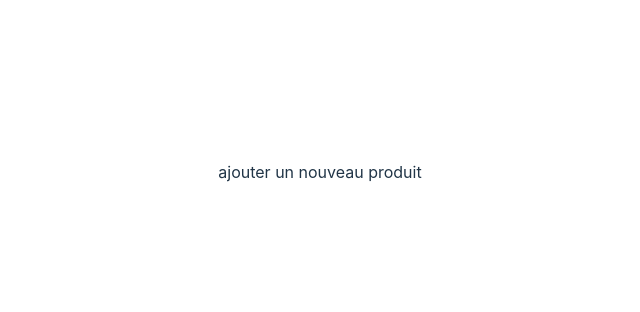
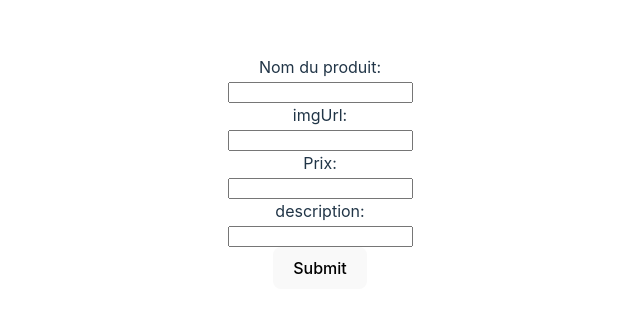
Before and after one commit to WildCodeSchool/2024-02-wns-bleu-wildrent, a React (Vite) app in the folder frontend/: page /admin in a window 1280 px wide. Shown: the part 228-540 px from the top of the page, without its empty margins (320-960 px from the left). Built offline with nearby package versions, Linux system fonts and the light colour scheme.

Commit message:
feature:add product form

```diff
--- a/frontend/src/generated/graphql-types.ts
+++ b/frontend/src/generated/graphql-types.ts
@@ -48,12 +48,56 @@ export type Query = {
   getAllProducts: Array<Product>;
 };
 
+export type CreateNewProductMutationVariables = Exact<{
+  data: NewProductInput;
+}>;
+
+
+export type CreateNewProductMutation = { __typename?: 'Mutation', createNewProduct: { __typename?: 'Product', id: number, name: string, imgUrl: string, price: number, description: string } };
+
 export type GetAllProductsQueryVariables = Exact<{ [key: string]: never; }>;
 
 
 export type GetAllProductsQuery = { __typename?: 'Query', getAllProducts: Array<{ __typename?: 'Product', id: number, name: string, description: string, imgUrl: string, price: number }> };
 
 
+export const CreateNewProductDocument = gql`
+    mutation CreateNewProduct($data: NewProductInput!) {
+  createNewProduct(data: $data) {
+    id
+    name
+    imgUrl
+    price
+    description
+  }
+}
+    `;
+export type CreateNewProductMutationFn = Apollo.MutationFunction<CreateNewProductMutation, CreateNewProductMutationVariables>;
+
+/**
+ * __useCreateNewProductMutation__
+ *
+ * To run a mutation, you first call `useCreateNewProductMutation` within a React component and pass it any options that fit your needs.
+ * When your component renders, `useCreateNewProductMutation` returns a tuple that includes:
+ * - A mutate function that you can call at any time to execute the mutation
+ * - An object with fields that represent the current status of the mutation's execution
+ *
+ * @param baseOptions options that will be passed into the mutation, supported options are listed on: https://www.apollographql.com/docs/react/api/react-hooks/#options-2;
+ *
+ * @example
+ * const [createNewProductMutation, { data, loading, error }] = useCreateNewProductMutation({
+ *   variables: {
+ *      data: // value for 'data'
+ *   },
+ * });
+ */
+export function useCreateNewProductMutation(baseOptions?: Apollo.MutationHookOptions<CreateNewProductMutation, CreateNewProductMutationVariables>) {
+        const options = {...defaultOptions, ...baseOptions}
+        return Apollo.useMutation<CreateNewProductMutation, CreateNewProductMutationVariables>(CreateNewProductDocument, options);
+      }
+export type CreateNewProductMutationHookResult = ReturnType<typeof useCreateNewProductMutation>;
+export type CreateNewProductMutationResult = Apollo.MutationResult<CreateNewProductMutation>;
+export type CreateNewProductMutationOptions = Apollo.BaseMutationOptions<CreateNewProductMutation, CreateNewProductMutationVariables>;
 export const GetAllProductsDocument = gql`
     query GetAllProducts {
   getAllProducts {
--- a/frontend/src/pages/NewProduct.tsx
+++ b/frontend/src/pages/NewProduct.tsx
@@ -1,12 +1,56 @@
+import { useCreateNewProductMutation } from "../generated/graphql-types";
 
 const NewProduct = () => {
-
+  const [createNewProduct] = useCreateNewProductMutation({
+    onCompleted(data) {
+      console.log("mutation completed data", data);
+    },
+    onError(error) {
+      console.log("error after executing mutation", error);
+    },
+  });
 
   return (
-    <>
-       ajouter un nouveau produit
-    </>
+    <form
+      onSubmit={async (e) => {
+        e.preventDefault();
+
+        const form = e.target as HTMLFormElement;
+        const formData = new FormData(form);
+
+        const formJson: any = Object.fromEntries(formData.entries());
+        formJson.price = parseInt(formJson.price);
+
+        await createNewProduct({
+          variables: {
+            data: formJson,
+          },
+        });
+      }}
+    >
+      <label>
+        Nom du produit: <br />
+        <input className="text-field" name="name" />
+      </label>
+      <br />
+      <label>
+        imgUrl: <br />
+        <input className="text-field" name="imgUrl" />
+      </label>
+      <br />
+      <label>
+        Prix: <br />
+        <input className="text-field" name="price" />
+      </label>
+      <br />
+      <label>
+        description: <br />
+        <input className="text-field" name="description" />
+      </label>
+      <br />
+
+      <button className="button">Submit</button>
+    </form>
   );
 };
-
 export default NewProduct;
```
Also changed, not shown: frontend/src/graphql/mutations.ts (added, +13 -0 lines).
